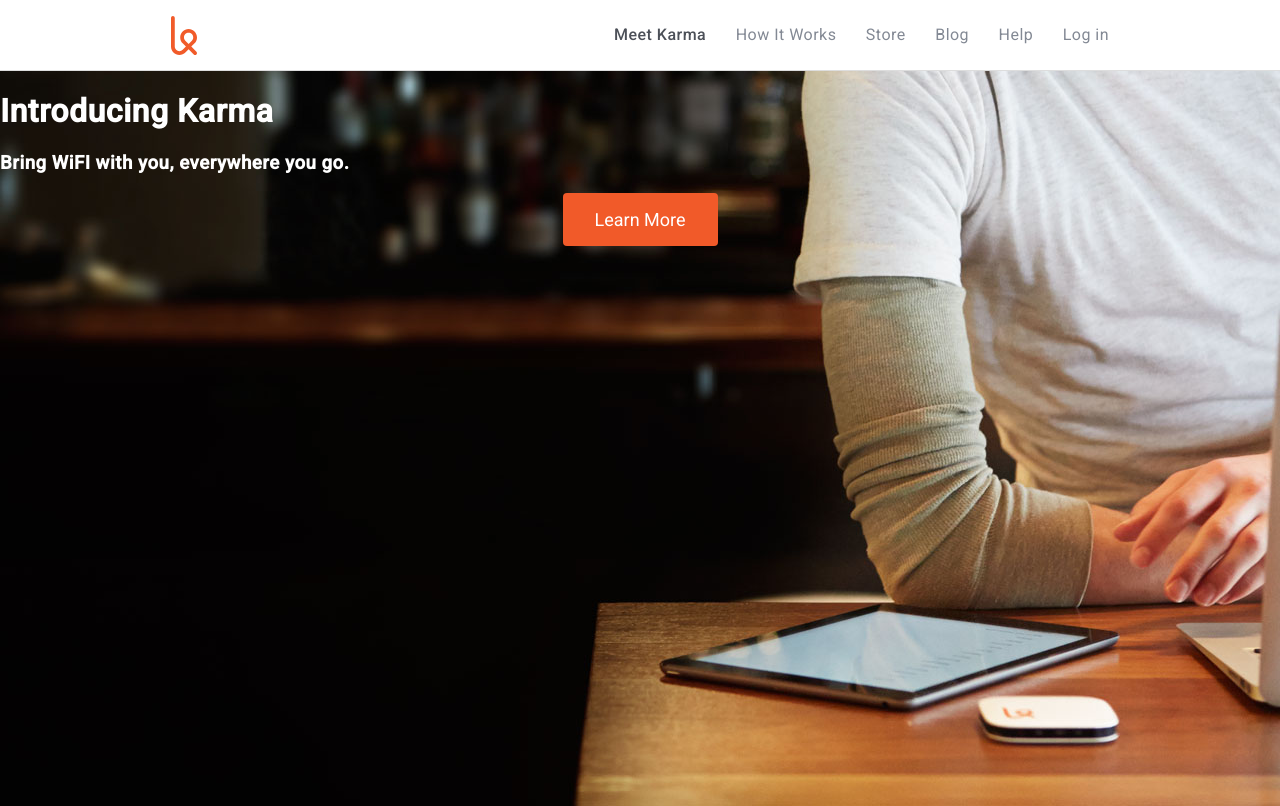
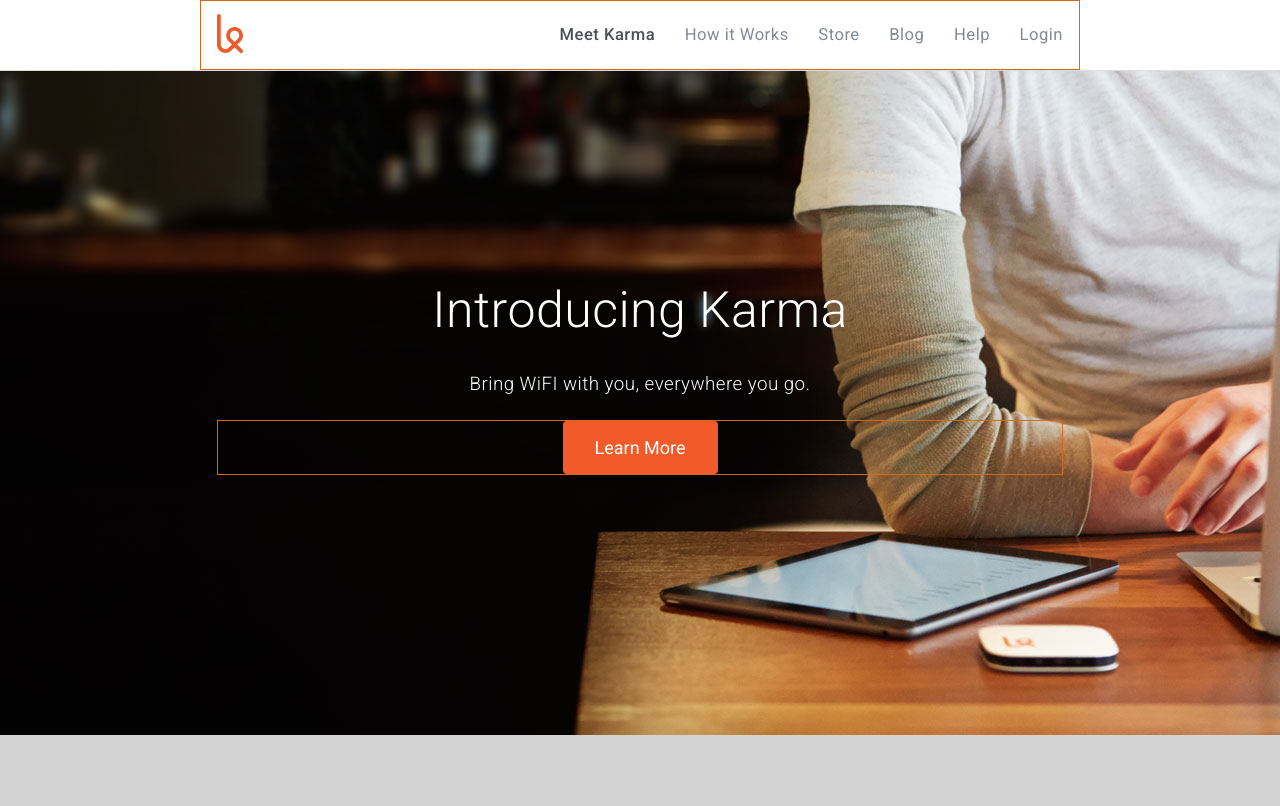
Before and after one commit to va164/startup-landing-page-clone, a plain HTML site: page index.html in a window 1280 px wide. Drawn offline with Linux system fonts and the light colour scheme.

Commit message:
origin master

```diff
--- a/css/style.css
+++ b/css/style.css
@@ -1,87 +1,83 @@
-html{
-	box-sizing: border-box; /* What is this ? */
+html {
+	box-sizing: border-box;
 }
-*, *:before, *:after { /* What is this ? */
+*, *:before, *:after {  /* NEED TO UNDERSTAND THIS BETTER */
 	box-sizing: inherit;
 }
 body{
-	background-color: LightGrey;
+	background-color: LightGray;
 	font-family: 'Roboto', sans-serif;
-	font-size: 1em;
-	letter-spacing: .03em;
+	font-size: 1rem;
+	letter-spacing: .03rem;
 	-webkit-font-smoothing: antialiased;
-}
 }
 div{
 	border: 1px solid chocolate;
 }
-.top-navigation{
-	background-color: #fff;
+
+.topNavigation {
+	background-color: #ffffff;
+	position: fixed;
 	width: 100%;
-	border-bottom: .0625px solid #DDD;
-	z-index: 9999999;
-	font-family: 'Roboto', sans-serif;
-	font-size: 1em;
+	border-bottom: 1px solid #ddd;
+	z-index: 9999;
 	color: #838994;
-	letter-spacing: .03em;
-	-webkit-font-smoothing: antialiased;
 }
-.top-navigation > .content {
-	width: 60.625rem; /* does not visually match the template site */
+.content {
+	max-width: 55rem;
 	height: 4.375rem;
 	margin: 0 auto;
-	padding: 0 1em;
+	padding: 0 1rem;
 	box-sizing: border-box;
 }
-.top-navigation .links {
+.topNavigation .links {
 	float: right;
-	margin-top: 1.563em;
+	margin-top: 1.5rem;
+	font-size: 1.04rem;
 }
-.top-navigation .links li {
+.topNavigation li {
 	display: inline-block;
 	margin-left: 1.563rem;
 }
-.top-navigation .links .active {
+.active{
 	color: #4c5058;
 	font-weight: 500;
 }
-.top-navigation .links li:hover {
+.topNavigation .links li:hover {
 	cursor: pointer;
 	color: #333333;
 }
-.logo{
-	width: 1.625rem;
-	margin-top: 1em; /* is this good practice ? differs from solution */
+.topNavigation .logo {
+	margin-top: .8rem;
 }
 .introduction {
 	background-image: url(../images/first-background-copy.jpg);
+	height: 45.938rem;
+	background-size: cover;
+	background-repeat: no-repeat;
 	background-position: center bottom;
-	background-repeat: no-repeat;
-	background-size: cover;
-	height: 45.938rem;
 	overflow: auto;
+}
+.introduction h1 {
+	font-size: 3.125rem;
+	margin-top: 17.5rem;
+}
+.introduction h1, h3 {
+	text-align: center;
 	color: white;
-}
-.introduction content {
-	color: white;
-	padding: 0 1rem;
-	width: 60.625;
-	margin: 0 auto;
-	min-width: 37.5rem;
-
+	font-weight: 300;
 }
 .introduction .buttons {
+	color: white;
 	text-align: center;
-	/* color: white;
-	margin-top: 1.563rem;*/
+	margin-top: 1.563rem;
 }
 button {
 	width: 9.688rem;
 	background-color: #f15a29;
-	border-color: #f15a29;
-	text-shadow: none; /* use in this case ? */
+	text-shadow: none;
 	border-style: none;
-	border-radius: .25rem;
+	border-radius: 4px;
 	padding: 1rem 1.5rem;
 	color: white;
 	font-size: 1.125rem;
--- a/index.html
+++ b/index.html
@@ -2,23 +2,23 @@
 <html lang="en">
 <head>
 	<meta charset="UTF-8">
-	<title>Document</title>
+	<title>Karma</title>
 	<link rel="stylesheet" type="text/css" href="css/normalize.css">
 	<link rel="stylesheet" type="text/css" href="css/style.css">
 	<link href='http://fonts.googleapis.com/css?family=Roboto:400,500,300' rel='stylesheet' type='text/css'>
 </head>
 <body>
-	<nav class="top-navigation">
+	<nav class="topNavigation">
 		<div class="content">
 			<ul class="links">
 				<li class="active">Meet Karma</li>
-				<li>How It Works</li>
+				<li>How it Works</li>
 				<li>Store</li>
 				<li>Blog</li>
 				<li>Help</li>
-				<li>Log in</li>
+				<li>Login</li>
 			</ul>
-			<img class="logo" src="images/karma-logo.svg" alt="Karma">
+			<img class="logo" src="images/karma-logo.svg" alt="Karma" width=26>
 		</div>
 	</nav>
 	<section class="introduction">
```
